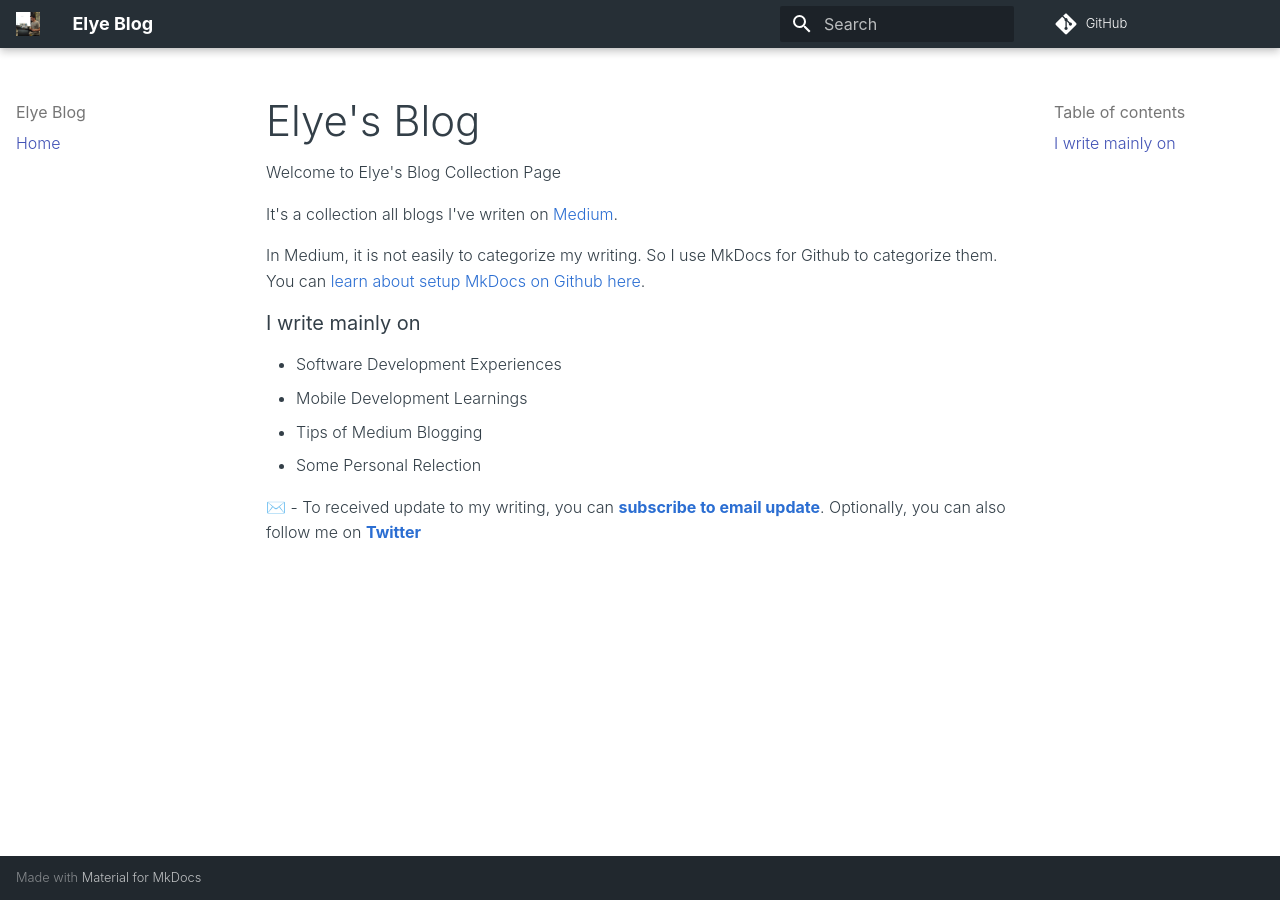
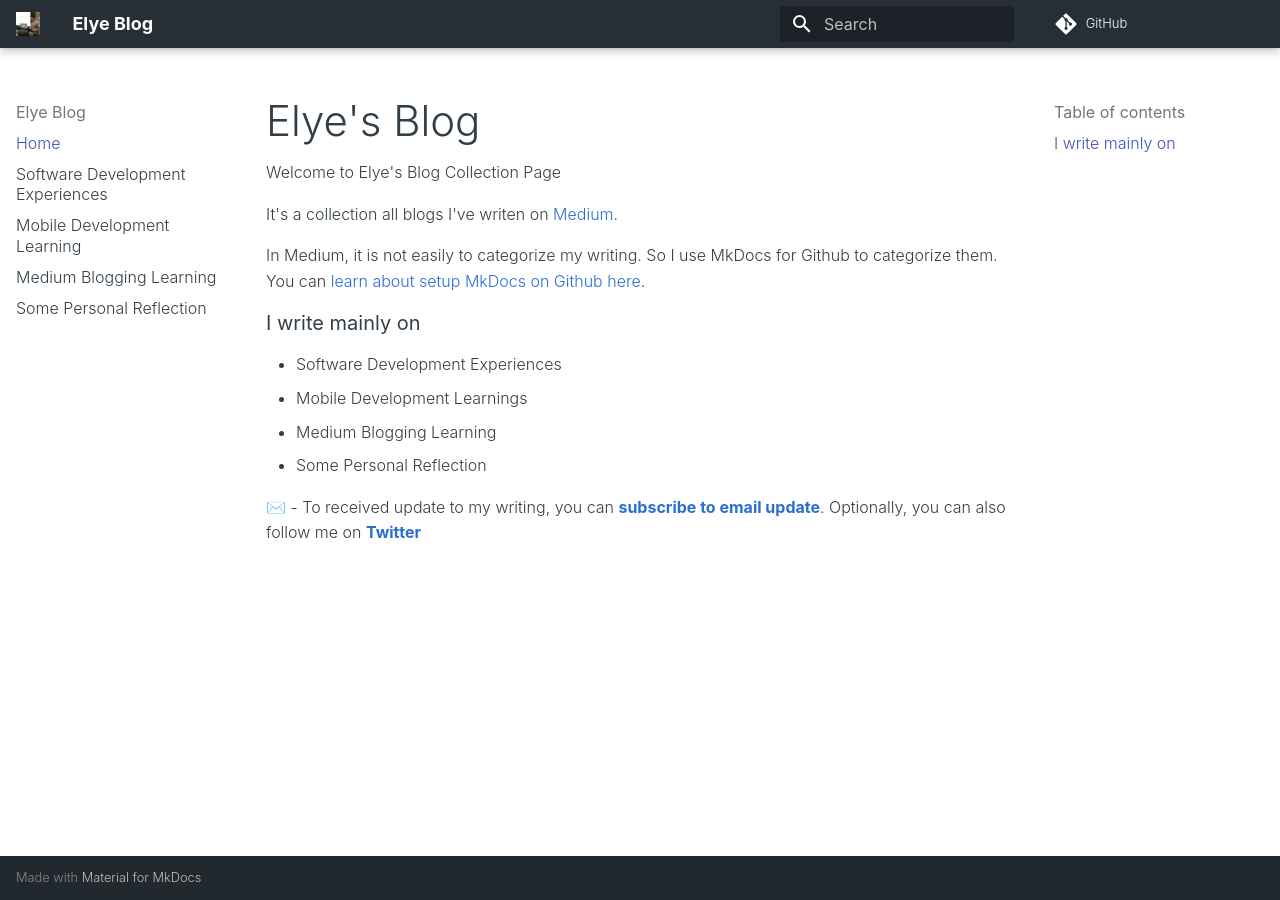
Before and after one commit to elye/blog, an MkDocs documentation site: the page built from docs/index.md, in a window 1280 px wide. Built offline with MkDocs 1.6.1 and Material for MkDocs 9.7.7, drawn with Linux system fonts in a browser that asks for light colours; some web fonts are replaced; comment, search, counter and statistics services are not loaded.

Commit message:
Update with pages

```diff
--- a/docs/index.md
+++ b/docs/index.md
@@ -10,7 +10,7 @@ In Medium, it is not easily to categorize my writing. So I use MkDocs for Github
 
 * Software Development Experiences
 * Mobile Development Learnings
-* Tips of Medium Blogging
-* Some Personal Relection
+* Medium Blogging Learning
+* Some Personal Reflection
 
 ️️✉️ - To received update to my writing, you can **[subscribe to email update](https://elye-project.medium.com/subscribe)**. Optionally, you can also follow me on **[Twitter](https://twitter.com/elye_project)**
--- a/mkdocs.yml
+++ b/mkdocs.yml
@@ -10,3 +10,7 @@ extra_css:
   - "stylesheets/extra.css"
 nav:
   - Home: index.md
+  - Software Development Experiences: software-dev-exp.md
+  - Mobile Development Learning: mobile-dev-learn.md
+  - Medium Blogging Learning: medium-blog-learn.md
+  - Some Personal Reflection: personal-reflection.md
```
Also changed, not shown: docs/medium-blog-learn.md (added, +1 -0 lines), docs/mobile-dev-learn.md (added, +1 -0 lines), docs/personal-reflection.md (added, +1 -0 lines), docs/software-dev-exp.md (added, +1 -0 lines).
